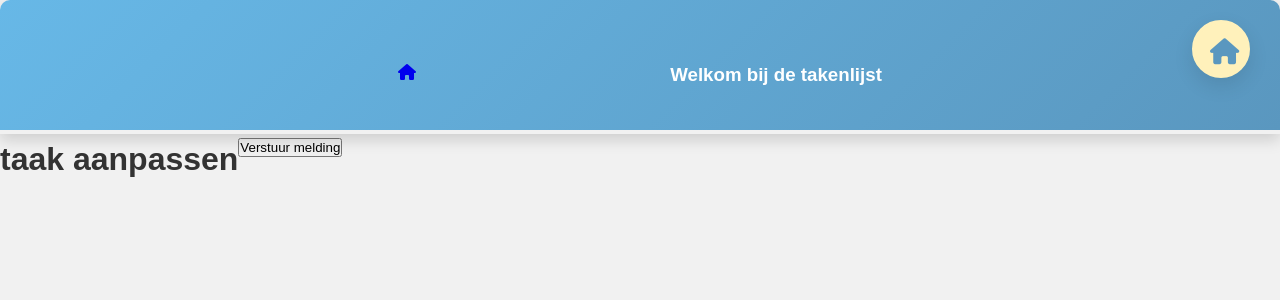
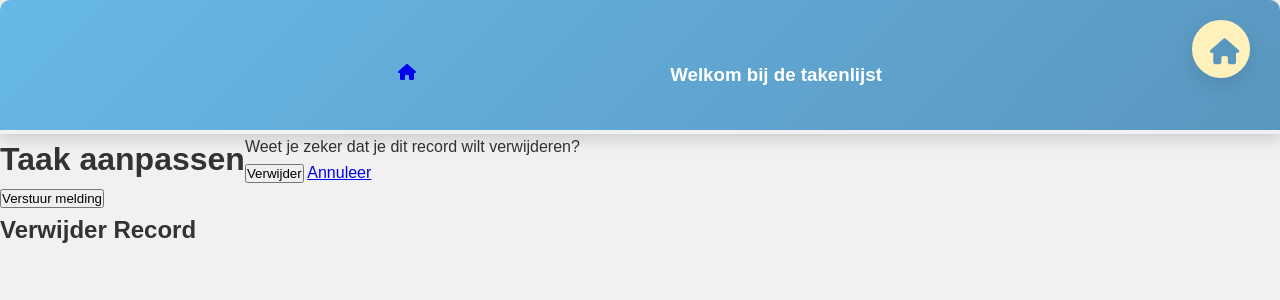
Before and after one commit to RobinGroeneveld/pra-b3_web, a PHP site: page /resources/views/meldingen/edit.php?id=1 in a window 1280 px wide. Shown: the top 300 px of the page. Run offline with PHP 8.4, Linux system fonts and the light colour scheme; some libraries are stand-ins or nearby versions.

Commit message:
delete gemaakt

```diff
--- a/resources/views/meldingen/edit.php
+++ b/resources/views/meldingen/edit.php
@@ -9,14 +9,22 @@
 
 <body>
 
-
     <?php require_once __DIR__.'/../components/header.php'; ?>
 
     <div class="container">
-        <h1>taak aanpassen</h1>
+        <h1>Taak aanpassen</h1>
 
         <form action="<?php echo $base_url; ?>/app/Http/Controllers/meldingenController.php" method="POST">
             <input type="submit" value="Verstuur melding">
+        </form>
+
+        <!-- Delete Confirmation Form -->
+        <h2>Verwijder Record</h2>
+        <form action="edit.php" method="POST">
+            <input type="hidden" name="id" value="<?php echo $_GET['id']; ?>">
+            <p>Weet je zeker dat je dit record wilt verwijderen?</p>
+            <button type="submit" name="action" value="delete">Verwijder</button>
+            <a href="index.php">Annuleer</a>
         </form>
     </div>
 
```
Also changed, not shown: app/Http/Controllers/meldingenController.php (+25 -0 lines).
